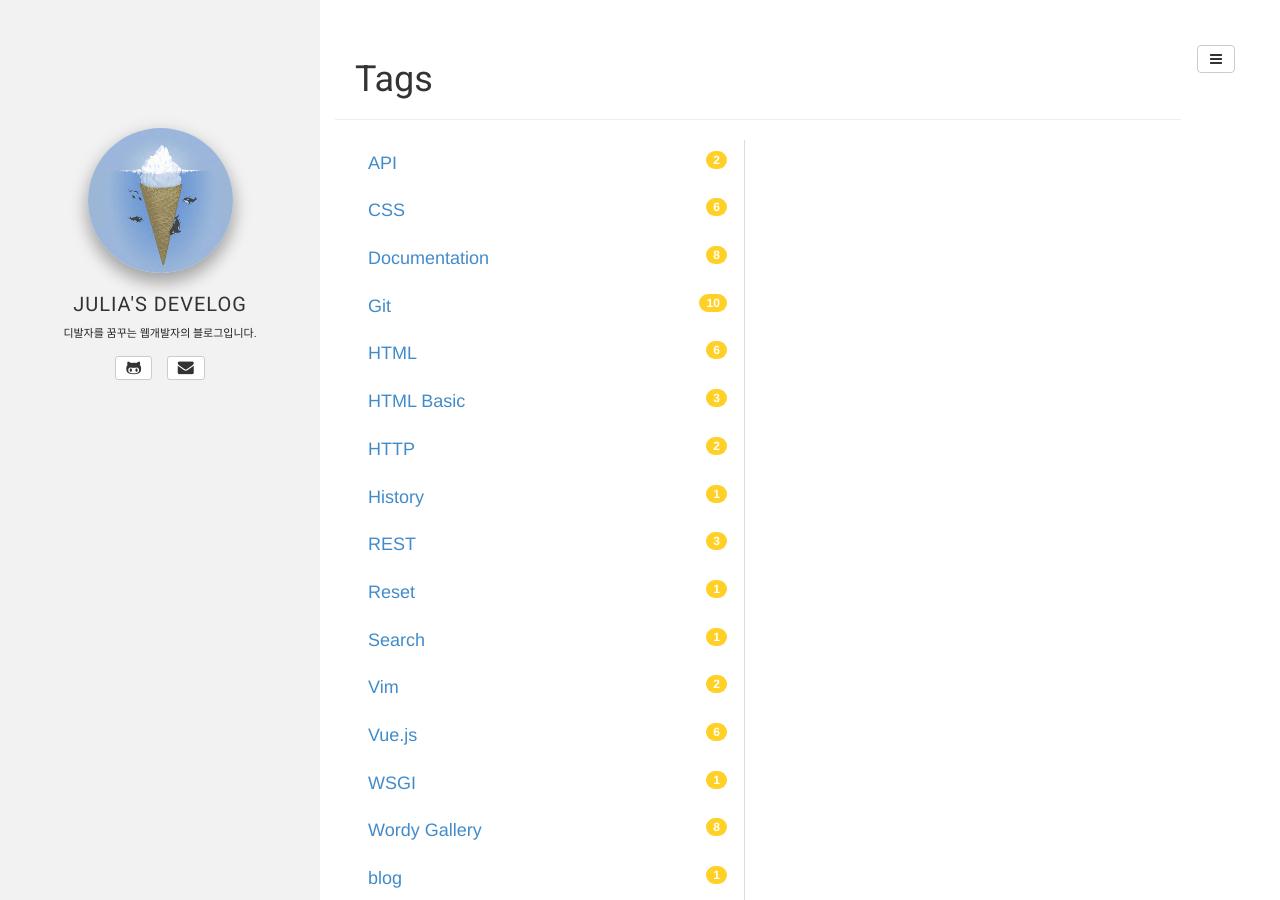
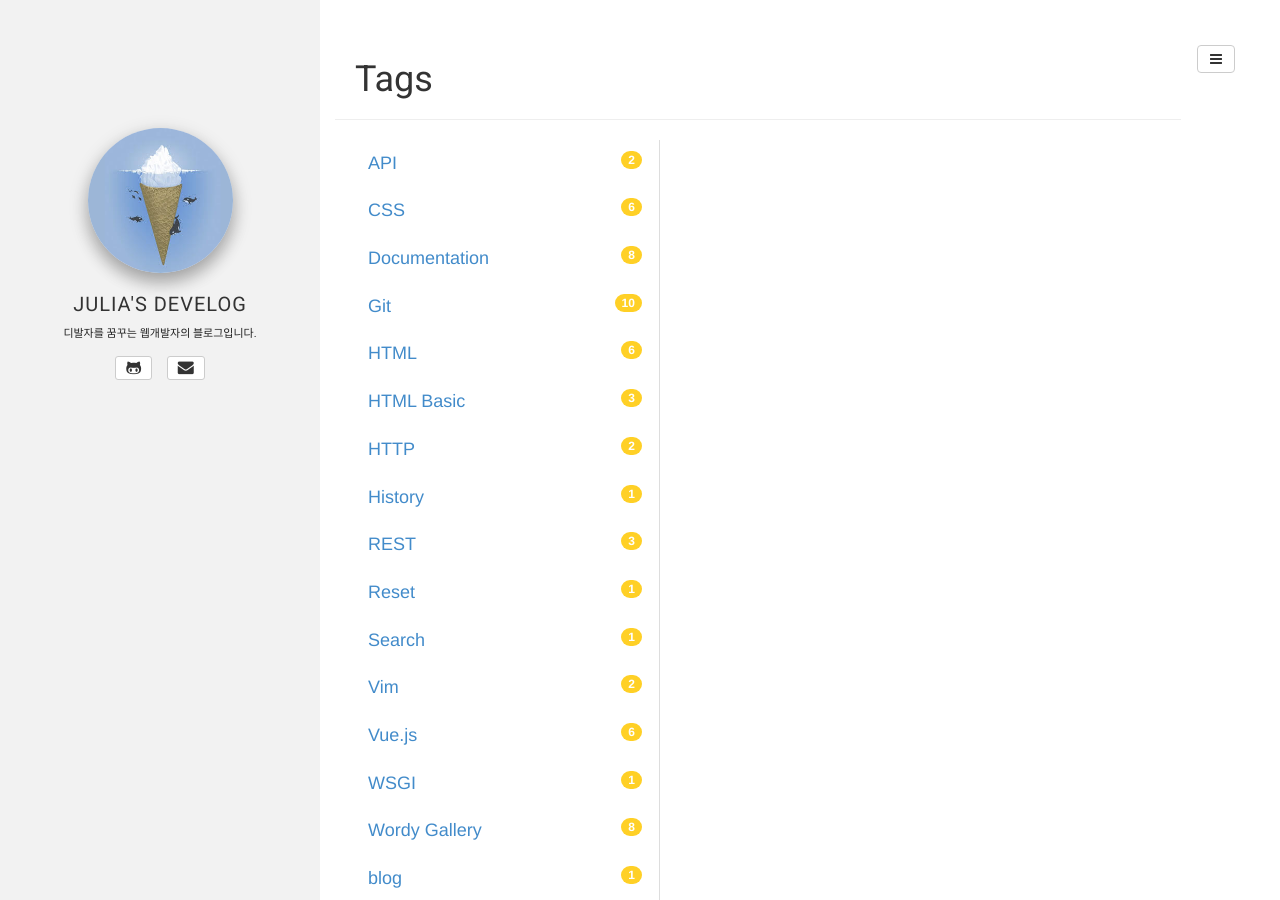
Before and after one commit to juliahwang/juliahwang.github.io, a Jekyll site: the page built from tags.html, in a window 1280 px wide and 900 px high. Built offline with Jekyll 4.4.1, drawn with Linux system fonts in a browser that asks for light colours; some web fonts are replaced.

Commit message:
change width on category, tag pane

```diff
--- a/categories.html
+++ b/categories.html
@@ -5,7 +5,8 @@
 group: navigation
 ---
 
-<div class="col-sm-5 col-xs-6">
+<div class="col-sm-4 col-xs-6">
+<!-- originally <div class="col-sm-3 col-xs-6"> -->
     <ul class="nav nav-tabs-vertical cat-tag-menu">
       {% assign categories_list = site.categories %}
       {% if categories_list.first[0] == null %}
--- a/tags.html
+++ b/tags.html
@@ -9,7 +9,8 @@
 {% assign tag_words = site_tags | split:',' | sort %}
 
 
-<div class="col-sm-5 col-xs-6">
+<div class="col-sm-4 col-xs-6">
+<!-- originally <div class="col-sm-3 col-xs-6"> -->
     <ul class="nav nav-tabs-vertical cat-tag-menu">
     {% for item in (0..site.tags.size) %}{% unless forloop.last %}
       {% capture this_word %}{{ tag_words[item] | strip_newlines }}{% endcapture %}
@@ -22,7 +23,8 @@
    </ul>
 </div>
 <!-- Tab panes -->
-<div class="tab-content col-sm-9 col-xs-6">
+<div class="tab-content col-sm-6 col-xs-6">
+<!--originally <div class="tab-content col-sm-9 col-xs-6"> -->
   {% for item in (0..site.tags.size) %}{% unless forloop.last %}
     {% capture this_word %}{{ tag_words[item] | strip_newlines }}{% endcapture %}
     <div class="tab-pane" id="{{ this_word | replace:' ','-' }}-ref">
```
